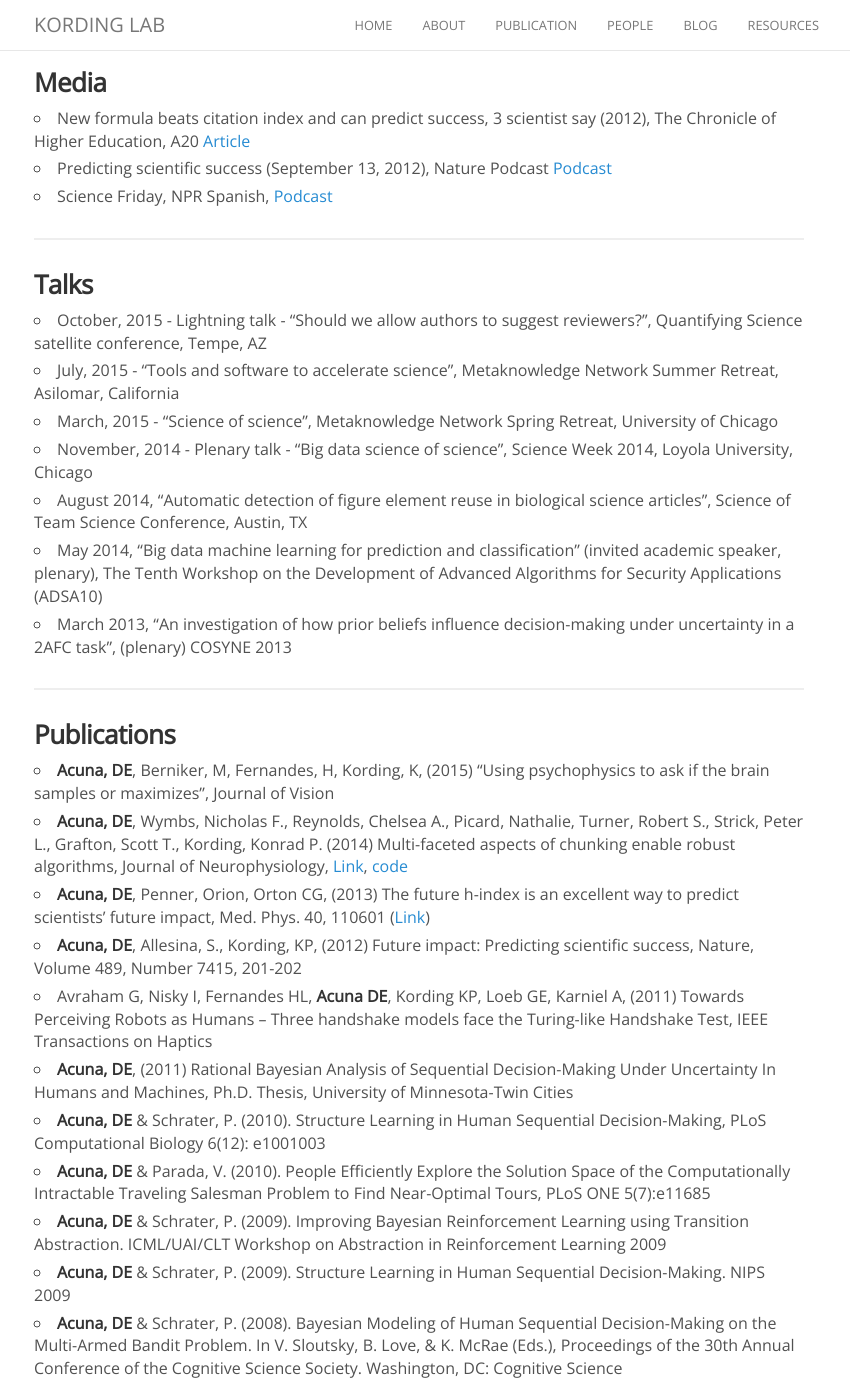
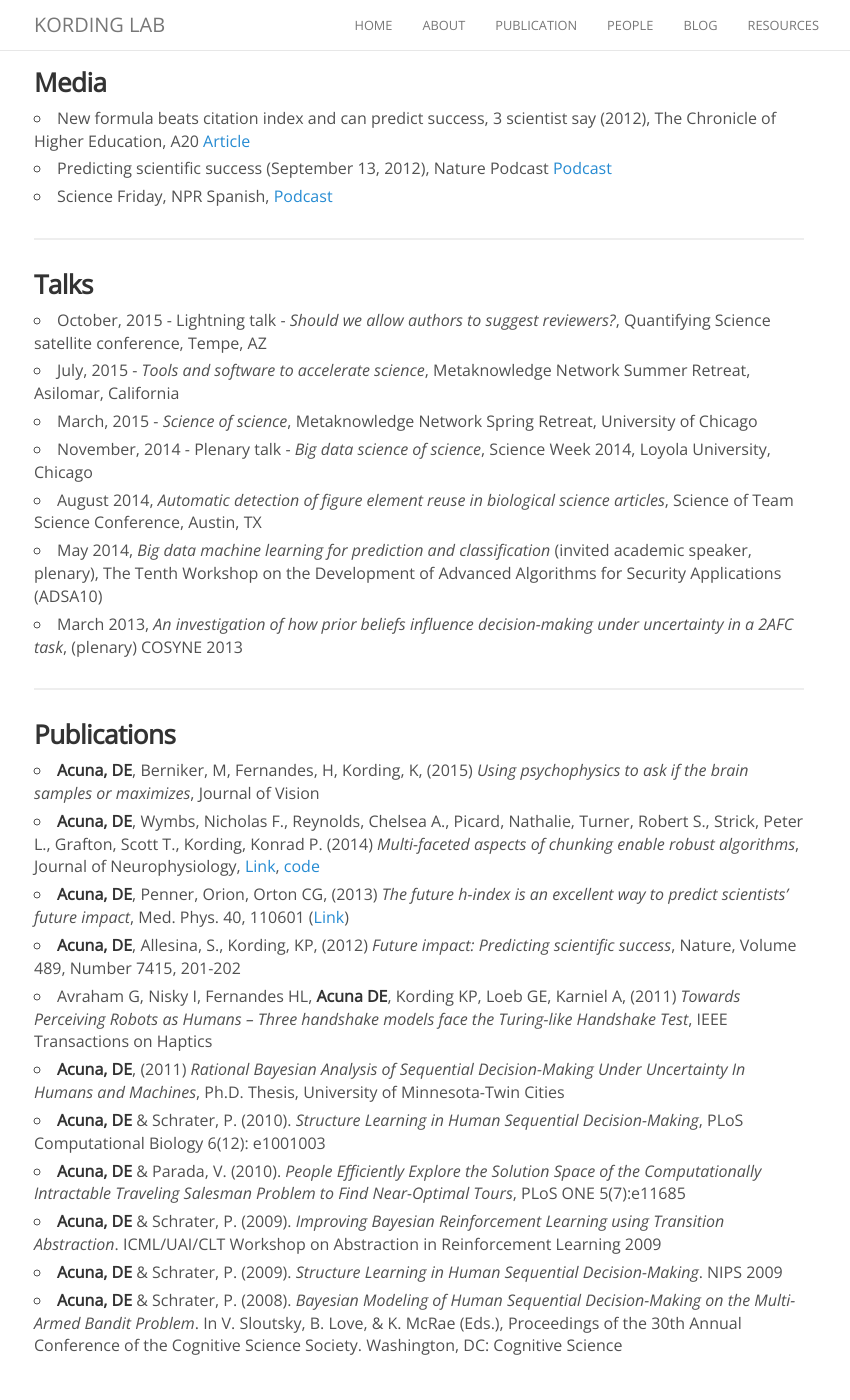
Before and after one commit to KordingLab/KordingLab.github.io, a Jekyll site: the page built from _people/daniel_e_acuna.md, in a window 1280 px wide and 1400 px high, scrolled down 1654 px. Shown: the whole window, without its empty margins (221-1071 px from the left). Built offline with Jekyll 4.4.1, drawn with Linux system fonts in a browser that asks for light colours; nearby versions of some CDN libraries; comment, search, counter and statistics services are not loaded; after the commit the page ends 3031 px from its top, so only the background shows below that.

Commit message:
Fix title in Dr Acunea page

```diff
--- a/_people/daniel_e_acuna.md
+++ b/_people/daniel_e_acuna.md
@@ -60,27 +60,27 @@ We have recently acquire a large database of abstracts and full-texts that will
 
 ### Talks
 
-- October, 2015 - Lightning talk - "Should we allow authors to suggest reviewers?", Quantifying Science satellite conference, Tempe, AZ
-- July, 2015 - "Tools and software to accelerate science", Metaknowledge Network Summer Retreat, Asilomar, California
-- March, 2015 - "Science of science", Metaknowledge Network Spring Retreat, University of Chicago
-- November, 2014 - Plenary talk - "Big data science of science", Science Week 2014, Loyola University, Chicago
-- August 2014, "Automatic detection of figure element reuse in biological science articles", Science of Team Science Conference, Austin, TX
-- May 2014, "Big data machine learning for prediction and classification" (invited academic speaker, plenary), The Tenth Workshop on the Development of Advanced Algorithms for Security Applications (ADSA10)
-- March 2013, "An investigation of how prior beliefs influence decision-making under uncertainty in a 2AFC task", (plenary) COSYNE 2013
+- October, 2015 - Lightning talk - _Should we allow authors to suggest reviewers?_, Quantifying Science satellite conference, Tempe, AZ
+- July, 2015 - _Tools and software to accelerate science_, Metaknowledge Network Summer Retreat, Asilomar, California
+- March, 2015 - _Science of science_, Metaknowledge Network Spring Retreat, University of Chicago
+- November, 2014 - Plenary talk - _Big data science of science_, Science Week 2014, Loyola University, Chicago
+- August 2014, _Automatic detection of figure element reuse in biological science articles_, Science of Team Science Conference, Austin, TX
+- May 2014, _Big data machine learning for prediction and classification_ (invited academic speaker, plenary), The Tenth Workshop on the Development of Advanced Algorithms for Security Applications (ADSA10)
+- March 2013, _An investigation of how prior beliefs influence decision-making under uncertainty in a 2AFC task_, (plenary) COSYNE 2013
 
 <hr>
 
 ### Publications
 
-- **Acuna, DE**, Berniker, M, Fernandes, H, Kording, K, (2015) “Using psychophysics to ask if the brain samples or maximizes”, Journal of Vision
+- **Acuna, DE**, Berniker, M, Fernandes, H, Kording, K, (2015) _Using psychophysics to ask if the brain samples or maximizes_, Journal of Vision
 - **Acuna, DE**, Wymbs, Nicholas F.,  Reynolds, Chelsea A., Picard, Nathalie, Turner, Robert S., Strick, Peter L., Grafton,  Scott T.,
-Kording, Konrad P. (2014) Multi-faceted aspects of chunking enable robust algorithms, Journal of Neurophysiology, [Link](http://jn.physiology.org/content/early/2014/07/23/jn.00028.2014), [code](http://github.com/daniel-acuna/chunk_inference)
-- **Acuna, DE**, Penner, Orion, Orton CG, (2013)  The future h-index is an excellent way to predict scientists' future impact, Med. Phys. 40, 110601 ([Link](http://scitation.aip.org/content/aapm/journal/medphys/40/11/10.1118/1.4816659))
-- **Acuna, DE**, Allesina, S., Kording, KP, (2012) Future impact: Predicting scientific success, Nature, Volume 489, Number 7415, 201-202
-- Avraham G, Nisky I, Fernandes HL, **Acuna DE**, Kording KP, Loeb GE, Karniel A, (2011) Towards Perceiving Robots as Humans – Three handshake models face the Turing-like Handshake Test, IEEE Transactions on Haptics
-- **Acuna, DE**, (2011) Rational Bayesian Analysis of Sequential Decision-Making Under Uncertainty In Humans and Machines, Ph.D. Thesis, University of Minnesota-Twin Cities
-- **Acuna, DE** & Schrater, P. (2010). Structure Learning in Human Sequential Decision-Making, PLoS Computational Biology 6(12): e1001003
-- **Acuna, DE** & Parada, V. (2010). People Efficiently Explore the Solution Space of the Computationally Intractable Traveling Salesman Problem to Find Near-Optimal Tours, PLoS ONE 5(7):e11685
-- **Acuna, DE** & Schrater, P. (2009). Improving Bayesian Reinforcement Learning using Transition Abstraction. ICML/UAI/CLT Workshop on Abstraction in Reinforcement Learning 2009
-- **Acuna, DE** & Schrater, P. (2009). Structure Learning in Human Sequential Decision-Making. NIPS 2009
-- **Acuna, DE** & Schrater, P. (2008). Bayesian Modeling of Human Sequential Decision-Making on the Multi-Armed Bandit Problem. In V. Sloutsky, B. Love, & K. McRae (Eds.), Proceedings of the 30th Annual Conference of the Cognitive Science Society. Washington, DC: Cognitive Science
+Kording, Konrad P. (2014) _Multi-faceted aspects of chunking enable robust algorithms_, Journal of Neurophysiology, [Link](http://jn.physiology.org/content/early/2014/07/23/jn.00028.2014), [code](http://github.com/daniel-acuna/chunk_inference)
+- **Acuna, DE**, Penner, Orion, Orton CG, (2013)  _The future h-index is an excellent way to predict scientists' future impact_, Med. Phys. 40, 110601 ([Link](http://scitation.aip.org/content/aapm/journal/medphys/40/11/10.1118/1.4816659))
+- **Acuna, DE**, Allesina, S., Kording, KP, (2012) _Future impact: Predicting scientific success_, Nature, Volume 489, Number 7415, 201-202
+- Avraham G, Nisky I, Fernandes HL, **Acuna DE**, Kording KP, Loeb GE, Karniel A, (2011) _Towards Perceiving Robots as Humans – Three handshake models face the Turing-like Handshake Test_, IEEE Transactions on Haptics
+- **Acuna, DE**, (2011) _Rational Bayesian Analysis of Sequential Decision-Making Under Uncertainty In Humans and Machines_, Ph.D. Thesis, University of Minnesota-Twin Cities
+- **Acuna, DE** & Schrater, P. (2010). _Structure Learning in Human Sequential Decision-Making_, PLoS Computational Biology 6(12): e1001003
+- **Acuna, DE** & Parada, V. (2010). _People Efficiently Explore the Solution Space of the Computationally Intractable Traveling Salesman Problem to Find Near-Optimal Tours_, PLoS ONE 5(7):e11685
+- **Acuna, DE** & Schrater, P. (2009). _Improving Bayesian Reinforcement Learning using Transition Abstraction_. ICML/UAI/CLT Workshop on Abstraction in Reinforcement Learning 2009
+- **Acuna, DE** & Schrater, P. (2009). _Structure Learning in Human Sequential Decision-Making_. NIPS 2009
+- **Acuna, DE** & Schrater, P. (2008). _Bayesian Modeling of Human Sequential Decision-Making on the Multi-Armed Bandit Problem_. In V. Sloutsky, B. Love, & K. McRae (Eds.), Proceedings of the 30th Annual Conference of the Cognitive Science Society. Washington, DC: Cognitive Science
```
